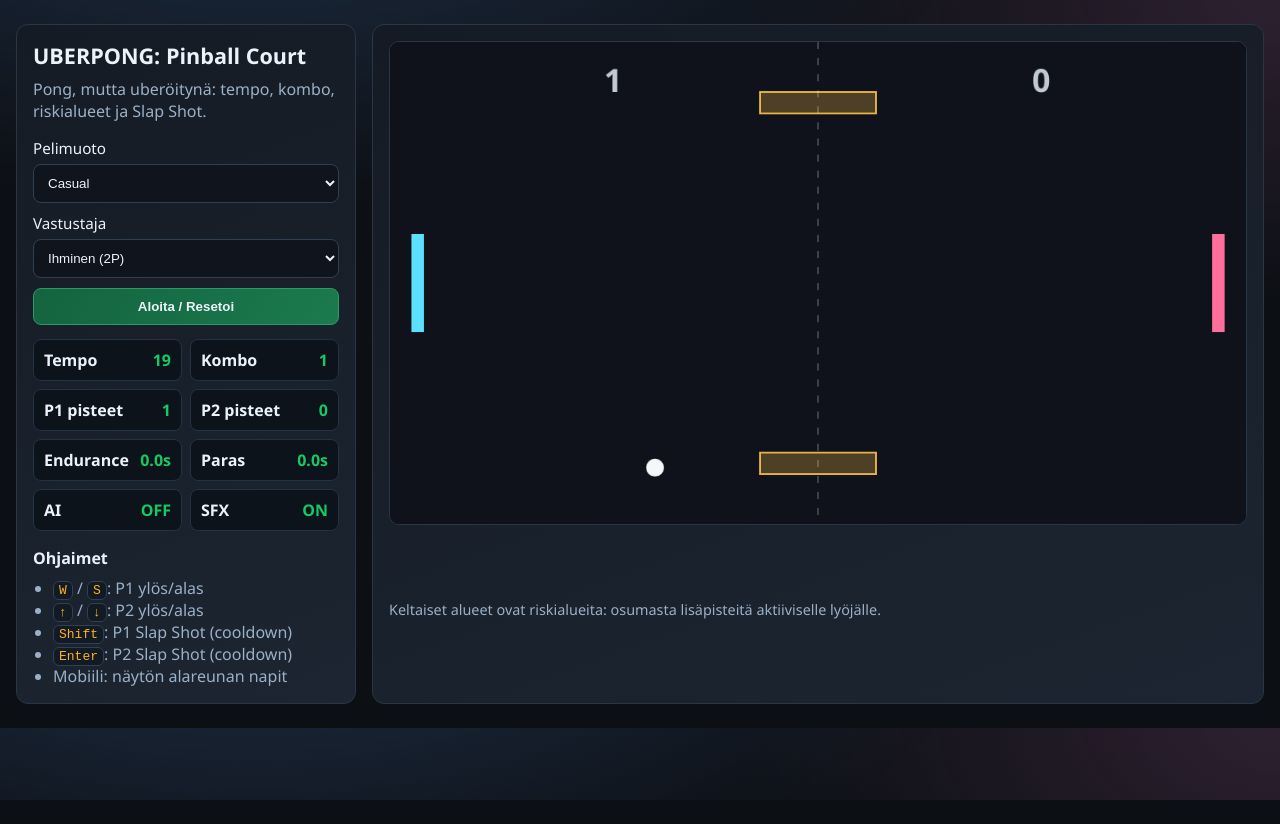
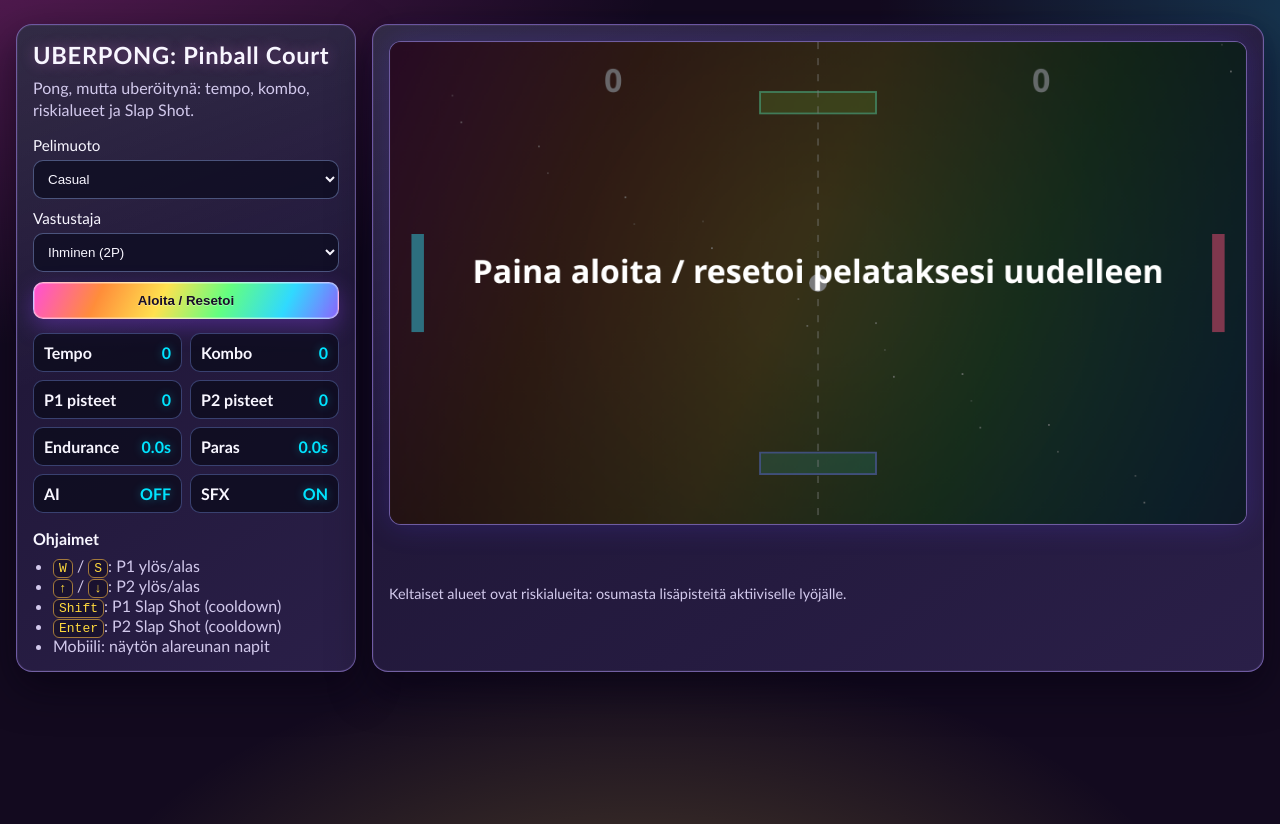
Before and after one commit to Trumppo/uberpong, a plain HTML site: page index.html in a window 1280 px wide. Before the commit the page ends 800 px from the top, so only its background shows below. Drawn offline with Linux system fonts and the light colour scheme.

Commit message:
Tune risk scoring, start gating, and llama-style visuals

```diff
--- a/src/game.js
+++ b/src/game.js
@@ -36,6 +36,8 @@ const game = {
   lastScorer: 0,
   lastHitBy: 0,
   ended: false,
+  started: false,
+  riskZoneActive: false,
   sfxEnabled: true,
   audioCtx: null
 };
@@ -164,6 +166,7 @@ function createPuck(servingPlayer = 0) {
 function resetRally(servingPlayer = 0) {
   game.combo = 0;
   game.tempo = 0;
+  game.riskZoneActive = false;
   game.rallyStart = performance.now();
   game.lastHitBy = servingPlayer;
   game.puck = createPuck(servingPlayer);
@@ -173,16 +176,22 @@ function resetRally(servingPlayer = 0) {
   spawnParticles(W / 2, H / 2, "#9edcff", 20, 2.2);
 }
 
-function applyMode(modeKey) {
+function applyMode(modeKey, options = {}) {
+  const { start = false } = options;
   game.modeKey = modeKey;
   game.mode = game.config.modes[modeKey];
   game.scores = [0, 0];
   game.enduranceCurrent = 0;
   game.enduranceBest = loadHighScore(modeKey);
   game.ended = false;
+  game.started = start;
   game.particles = [];
   game.paddles = createPaddles();
   resetRally(0);
+  if (!start) {
+    game.puck.vx = 0;
+    game.puck.vy = 0;
+  }
 }
 
 function updateTempo() {
@@ -220,15 +229,19 @@ function reflectFromPaddle(paddle, playerIndex) {
 }
 
 function checkRiskZones() {
+  let inRiskZone = false;
   for (const zone of game.config.riskZones) {
-    if (
+    const overlaps =
       game.puck.x + game.puck.r >= zone.x &&
       game.puck.x - game.puck.r <= zone.x + zone.w &&
       game.puck.y + game.puck.r >= zone.y &&
-      game.puck.y - game.puck.r <= zone.y + zone.h
-    ) {
+      game.puck.y - game.puck.r <= zone.y + zone.h;
+    if (!overlaps) continue;
+
+    inRiskZone = true;
+    if (!game.riskZoneActive) {
       if (game.modeKey !== "endurance") {
-        game.scores[game.lastHitBy] += game.mode.riskBonus;
+        game.scores[game.lastHitBy] += 1;
       }
       const speed = Math.hypot(game.puck.vx, game.puck.vy);
       const boosted = clamp(speed * 1.04, game.mode.basePuckSpeed, game.mode.maxPuckSpeed * 1.2);
@@ -237,9 +250,10 @@ function checkRiskZones() {
       game.puck.vy *= scale;
       spawnParticles(game.puck.x, game.puck.y, "#ffc24a", 16, 2.8);
       playTone(600, 0.03, "sawtooth", 0.03);
-      break;
     }
+    break;
   }
+  game.riskZoneActive = inRiskZone;
 }
 
 function updatePaddlesHuman() {
@@ -351,7 +365,7 @@ function onGoal(scorer) {
 }
 
 function update() {
-  if (!game.ended) {
+  if (game.started && !game.ended) {
     updatePaddlesHuman();
     updatePaddleAI();
     updateTempo();
@@ -373,19 +387,48 @@ function update() {
 function drawCourt() {
   ctx.clearRect(0, 0, W, H);
 
-  const glow = Math.floor(30 + (game.tempo / 100) * 150);
-  ctx.fillStyle = `rgb(${10 + glow / 12}, ${14 + glow / 14}, ${20 + glow / 10})`;
+  const now = performance.now() * 0.001;
+  const pulse = 0.12 + (game.tempo / 100) * 0.22;
+
+  const rainbow = ctx.createLinearGradient(
+    Math.cos(now * 0.3) * W * 0.35,
+    0,
+    W + Math.sin(now * 0.35) * W * 0.35,
+    H
+  );
+  rainbow.addColorStop(0, `rgba(255, 70, 190, ${0.4 + pulse})`);
+  rainbow.addColorStop(0.18, `rgba(255, 142, 76, ${0.33 + pulse})`);
+  rainbow.addColorStop(0.36, `rgba(255, 225, 85, ${0.32 + pulse})`);
+  rainbow.addColorStop(0.54, `rgba(116, 255, 125, ${0.3 + pulse})`);
+  rainbow.addColorStop(0.72, `rgba(76, 223, 255, ${0.3 + pulse})`);
+  rainbow.addColorStop(1, `rgba(158, 108, 255, ${0.38 + pulse})`);
+  ctx.fillStyle = rainbow;
   ctx.fillRect(0, 0, W, H);
 
-  for (const zone of game.config.riskZones) {
-    ctx.fillStyle = "rgba(255, 196, 74, 0.26)";
-    ctx.strokeStyle = "rgba(255, 196, 74, 0.9)";
+  const vignette = ctx.createRadialGradient(W / 2, H / 2, 80, W / 2, H / 2, W * 0.62);
+  vignette.addColorStop(0, "rgba(10, 8, 26, 0.05)");
+  vignette.addColorStop(1, "rgba(9, 7, 24, 0.5)");
+  ctx.fillStyle = vignette;
+  ctx.fillRect(0, 0, W, H);
+
+  for (let i = 0; i < 24; i += 1) {
+    const sx = (i * 97 + now * 70) % W;
+    const sy = (i * 57 + now * 40) % H;
+    const twinkle = 0.25 + ((Math.sin(now * 2.2 + i) + 1) / 2) * 0.45;
+    ctx.fillStyle = `rgba(255,255,255,${twinkle})`;
+    ctx.fillRect(sx, sy, 2, 2);
+  }
+
+  game.config.riskZones.forEach((zone, idx) => {
+    const hue = (now * 90 + idx * 80) % 360;
+    ctx.fillStyle = `hsla(${hue}, 98%, 66%, 0.28)`;
+    ctx.strokeStyle = `hsla(${(hue + 55) % 360}, 100%, 76%, 0.96)`;
     ctx.lineWidth = 2;
     ctx.fillRect(zone.x, zone.y, zone.w, zone.h);
     ctx.strokeRect(zone.x, zone.y, zone.w, zone.h);
-  }
+  });
 
-  ctx.strokeStyle = "rgba(255,255,255,0.2)";
+  ctx.strokeStyle = "rgba(255,255,255,0.38)";
   ctx.setLineDash([8, 10]);
   ctx.beginPath();
   ctx.moveTo(W / 2, 0);
@@ -426,7 +469,17 @@ function drawObjects() {
     ctx.textAlign = "center";
     ctx.fillText(`P${game.lastScorer + 1} voitti!`, W / 2, H / 2 - 10);
     ctx.font = "20px 'Segoe UI', sans-serif";
-    ctx.fillText("Paina 'Aloita / Resetoi' pelataksesi uudelleen", W / 2, H / 2 + 28);
+    ctx.fillText("Paina aloita / resetoi pelataksesi uudelleen", W / 2, H / 2 + 28);
+    ctx.textAlign = "start";
+  }
+
+  if (!game.started) {
+    ctx.fillStyle = "rgba(0,0,0,0.5)";
+    ctx.fillRect(0, 0, W, H);
+    ctx.fillStyle = "#ffffff";
+    ctx.font = "bold 36px 'Segoe UI', sans-serif";
+    ctx.textAlign = "center";
+    ctx.fillText("Paina aloita / resetoi pelataksesi uudelleen", W / 2, H / 2);
     ctx.textAlign = "start";
   }
 }
@@ -488,16 +541,16 @@ function setupInputs() {
   });
 
   startBtn.addEventListener("click", () => {
-    applyMode(modeSelect.value);
+    applyMode(modeSelect.value, { start: true });
   });
 
   modeSelect.addEventListener("change", () => {
-    applyMode(modeSelect.value);
+    applyMode(modeSelect.value, { start: false });
   });
 
   opponentSelect.addEventListener("change", () => {
     game.opponent = opponentSelect.value;
-    applyMode(modeSelect.value);
+    applyMode(modeSelect.value, { start: false });
   });
 
   sfxState.style.cursor = "pointer";
@@ -523,7 +576,7 @@ async function init() {
   modeSelect.value = "casual";
   opponentSelect.value = "human";
   game.opponent = opponentSelect.value;
-  applyMode("casual");
+  applyMode("casual", { start: false });
   setupInputs();
   loop();
 }
--- a/styles/main.css
+++ b/styles/main.css
@@ -1,23 +1,27 @@
 :root {
-  --bg: #0c0f14;
-  --card: #151b24;
-  --card-2: #1c2531;
-  --ink: #ebf2fa;
-  --muted: #9bb0c7;
-  --accent: #17c964;
-  --accent-2: #ffb020;
-  --danger: #ff5d5d;
+  --bg: #130a1f;
+  --card: #1b1330;
+  --card-2: #2a1f48;
+  --ink: #f8f6ff;
+  --muted: #d2c9ec;
+  --accent: #00e4ff;
+  --accent-2: #ffd93d;
+  --hot: #ff4fd8;
+  --mint: #62ff8a;
+  --danger: #ff6b7f;
 }
 
 * { box-sizing: border-box; }
 body {
   margin: 0;
-  font-family: "Segoe UI", Tahoma, Geneva, Verdana, sans-serif;
+  font-family: "Trebuchet MS", "Lucida Sans Unicode", "Lucida Grande", sans-serif;
   color: var(--ink);
   background:
-    radial-gradient(1100px 500px at 20% -20%, #1f3047 0%, transparent 70%),
-    radial-gradient(900px 500px at 100% 0%, #2d2130 0%, transparent 60%),
+    radial-gradient(1200px 700px at -10% -15%, rgba(255, 71, 214, 0.36) 0%, transparent 68%),
+    radial-gradient(1000px 620px at 120% 0%, rgba(34, 210, 255, 0.33) 0%, transparent 66%),
+    radial-gradient(900px 520px at 50% 120%, rgba(255, 221, 79, 0.26) 0%, transparent 64%),
     var(--bg);
+  min-height: 100vh;
 }
 
 .layout {
@@ -30,17 +34,24 @@ body {
 }
 
 .hud-card, .game-card {
-  background: linear-gradient(160deg, var(--card), var(--card-2));
-  border: 1px solid #2a3646;
-  border-radius: 12px;
+  background:
+    linear-gradient(160deg, rgba(255, 255, 255, 0.1), transparent 48%),
+    linear-gradient(145deg, var(--card), var(--card-2));
+  border: 1px solid rgba(179, 149, 255, 0.5);
+  border-radius: 16px;
   padding: 16px;
+  box-shadow:
+    0 16px 40px rgba(5, 2, 17, 0.55),
+    0 0 0 1px rgba(255, 255, 255, 0.05) inset;
 }
 
 h1 {
   margin: 0;
-  font-size: 1.35rem;
+  font-size: 1.48rem;
+  letter-spacing: 0.03em;
+  text-shadow: 0 0 14px rgba(255, 130, 236, 0.35);
 }
-.subtitle { color: var(--muted); margin: 8px 0 16px; }
+.subtitle { color: var(--muted); margin: 8px 0 16px; line-height: 1.35; }
 
 .controls-grid {
   display: grid;
@@ -50,19 +61,25 @@ h1 {
 
 label { display: grid; gap: 6px; font-size: 0.95rem; }
 select, button {
-  border: 1px solid #2f4054;
-  border-radius: 8px;
-  background: #0f141d;
+  border: 1px solid rgba(160, 187, 255, 0.4);
+  border-radius: 10px;
+  background: rgba(16, 15, 36, 0.85);
   color: var(--ink);
   padding: 10px;
 }
 button {
-  background: linear-gradient(120deg, #14643f, #1b7a4e);
-  border-color: #2a9b67;
+  background:
+    linear-gradient(115deg, #ff4fd8 0%, #ff8d3a 22%, #ffe14f 42%, #63ff80 62%, #30d9ff 82%, #8d66ff 100%);
+  border-color: rgba(255, 255, 255, 0.55);
+  color: #180e28;
   cursor: pointer;
-  font-weight: 600;
+  font-weight: 800;
+  text-shadow: 0 1px 0 rgba(255, 255, 255, 0.36);
+  box-shadow:
+    0 8px 22px rgba(146, 71, 255, 0.35),
+    0 0 0 1px rgba(255, 255, 255, 0.25) inset;
 }
-button:hover { filter: brightness(1.1); }
+button:hover { filter: brightness(1.08) saturate(1.1); }
 
 .stat-grid {
   display: grid;
@@ -74,19 +91,19 @@ button:hover { filter: brightness(1.1); }
   display: flex;
   justify-content: space-between;
   gap: 10px;
-  background: #0d131b;
-  border: 1px solid #233245;
-  border-radius: 8px;
+  background: rgba(11, 10, 26, 0.72);
+  border: 1px solid rgba(133, 161, 255, 0.35);
+  border-radius: 10px;
   padding: 9px 10px;
 }
-.stat-grid span { color: var(--accent); font-weight: 700; }
+.stat-grid span { color: var(--accent); font-weight: 800; text-shadow: 0 0 10px rgba(0, 228, 255, 0.38); }
 
 .legend h2 { margin: 0 0 8px; font-size: 1rem; }
 .legend ul { margin: 0; padding-left: 20px; color: var(--muted); }
 .legend code {
   color: var(--accent-2);
-  background: #121a24;
-  border: 1px solid #314155;
+  background: rgba(25, 18, 45, 0.9);
+  border: 1px solid rgba(255, 190, 69, 0.6);
   border-radius: 6px;
   padding: 1px 5px;
 }
@@ -95,9 +112,12 @@ button:hover { filter: brightness(1.1); }
 canvas {
   width: 100%;
   height: auto;
-  border-radius: 10px;
-  border: 1px solid #2a3646;
-  background: #070a0f;
+  border-radius: 12px;
+  border: 1px solid rgba(178, 148, 255, 0.6);
+  background: #090713;
+  box-shadow:
+    0 0 0 1px rgba(255, 255, 255, 0.08) inset,
+    0 0 30px rgba(95, 67, 255, 0.22);
 }
 .help { margin: 0; color: var(--muted); font-size: 0.9rem; }
 
@@ -113,9 +133,10 @@ canvas {
 }
 
 .mobile-controls button {
-  background: linear-gradient(120deg, #233243, #1b2532);
-  border: 1px solid #3c546f;
-  color: #d6e7fa;
+  background: linear-gradient(125deg, rgba(255, 105, 224, 0.8), rgba(103, 245, 255, 0.8));
+  border: 1px solid rgba(255, 255, 255, 0.45);
+  color: #120b21;
+  font-weight: 800;
   padding: 12px;
   user-select: none;
   touch-action: manipulation;
```
